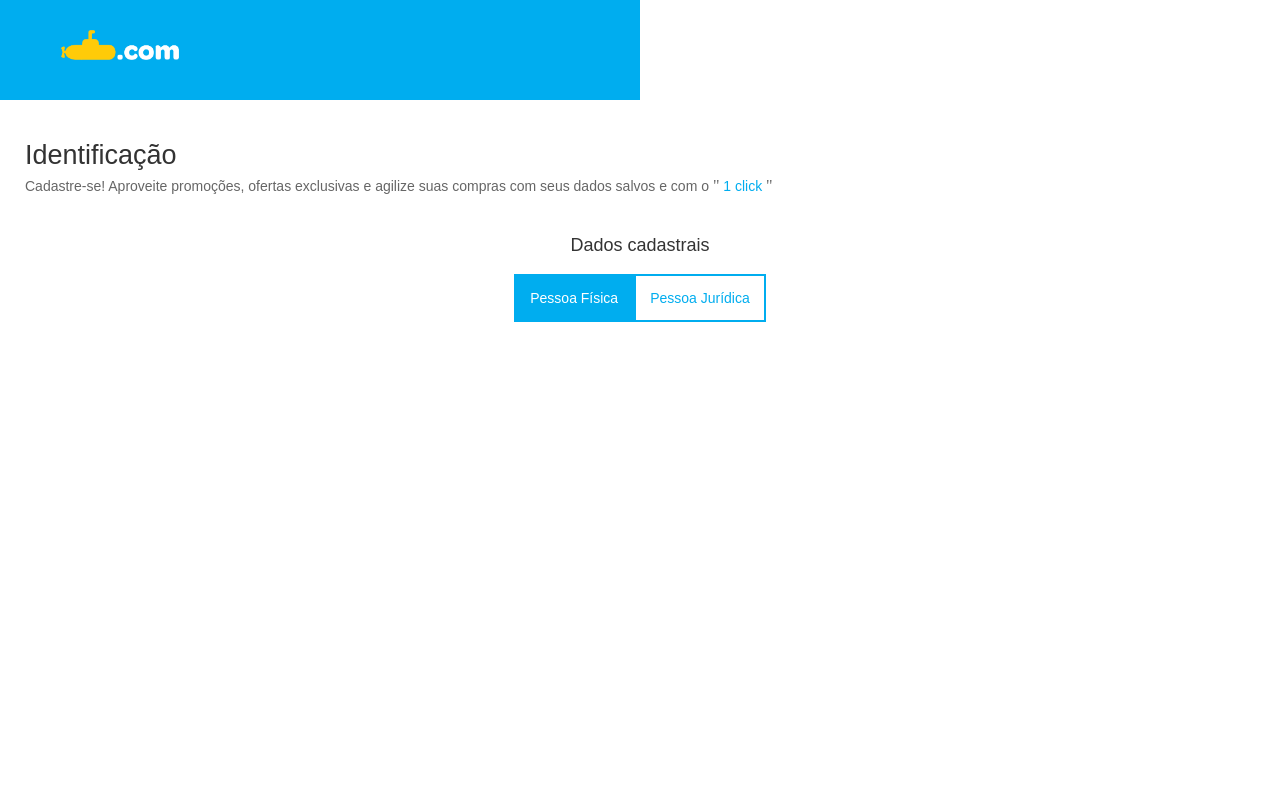
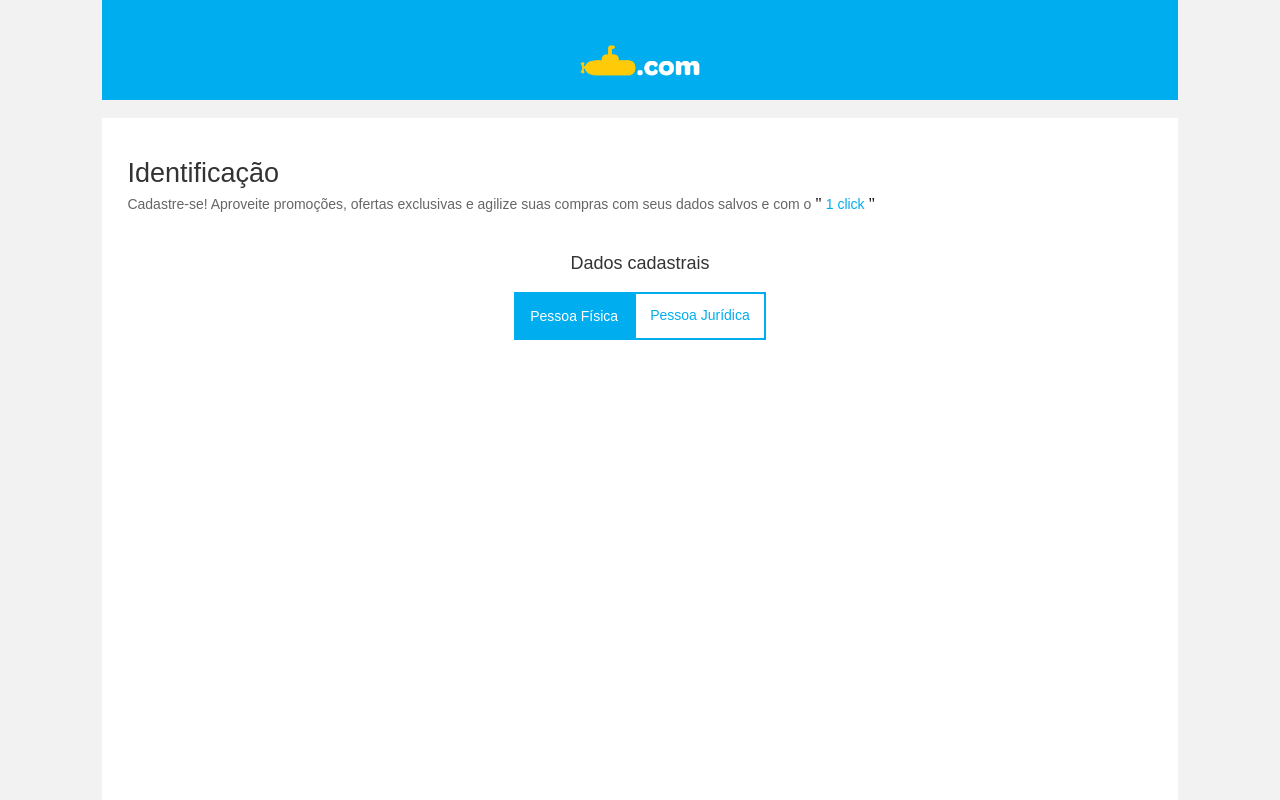
Before and after one commit to joaoCastroHub/projetoweb, a plain HTML site: page submarino/cadastro/cadastro.html in a window 1280 px wide. Drawn offline with Linux system fonts and the light colour scheme.

Commit message:
segura essa silvia

```diff
--- a/submarino/cadastro/cadastro.css
+++ b/submarino/cadastro/cadastro.css
@@ -1,45 +1,44 @@
 body {
     margin: 0;
-    color: #666;
-    /* display: block; */
+    background: #f2f2f2;
+    display: flex;
     flex-direction: column;
-    justify-content: center;
+    align-items: center;
     width: 100%;
+    height: 100%;
+    position: absolute;
 }
 
 .header {
-    /* display: flex; */
-    /* flex-direction: row; */
-    width: 50%;
+    width: 84%;
     height: 100px;
     background-color: #00adef;
     position: relative;
     top: 0;
     left: 0;
-
-    justify-content: center;
 }
 
 .image-link {
     width: 100%;
     display: flex;
-
+    justify-content: center;
+    /* margin-top: 10px; */
 }
 
 .icone-sub {
     cursor: pointer;
-    /* transform: scale(0.3); */
+    transform: scale(0.3);
     /* justify-content: center; */
-    margin-top: 30px;
-    position: absolute;
-    left: 61px;
-    height: 30px;
-    /* width: 20px; */
+    margin-top: 10px;
 }
 
+
+
 .container {
-    width: 100%;
-
+    width: 84%;
+    background-color: #fff;
+    height: 100%;
+    margin-top: 18px;
 }
 
 .texto {
@@ -137,7 +136,6 @@ a {
     display: flex;
     justify-content: center;
     width: 100%;
-    /* display: block; */
 }
 
 .btn1 {
@@ -155,13 +153,12 @@ a {
     font-family: Hind, Arial, sans-serif;
     font-size: 14px;
     justify-content: center;
-
 }
 
 .btn2 {
     border: 2px solid #00adef;
     /* color: #00adef; */
-
+    line-height: 1;
     padding: 1em;
     text-align: center;
     /* width: 100%; */
```
